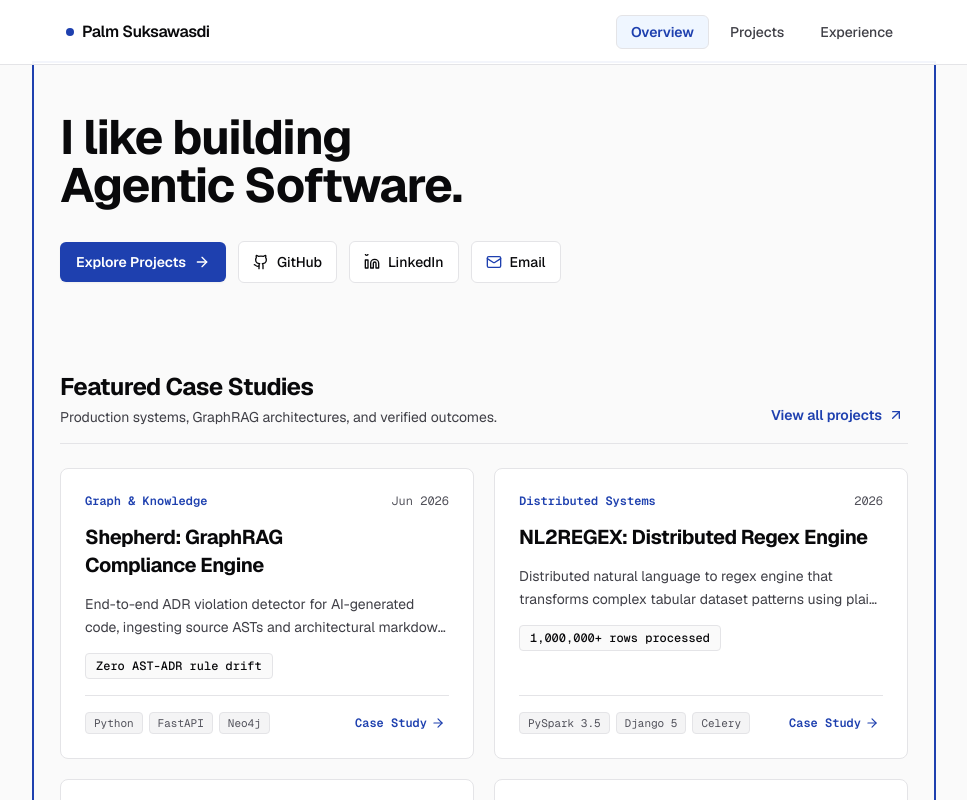
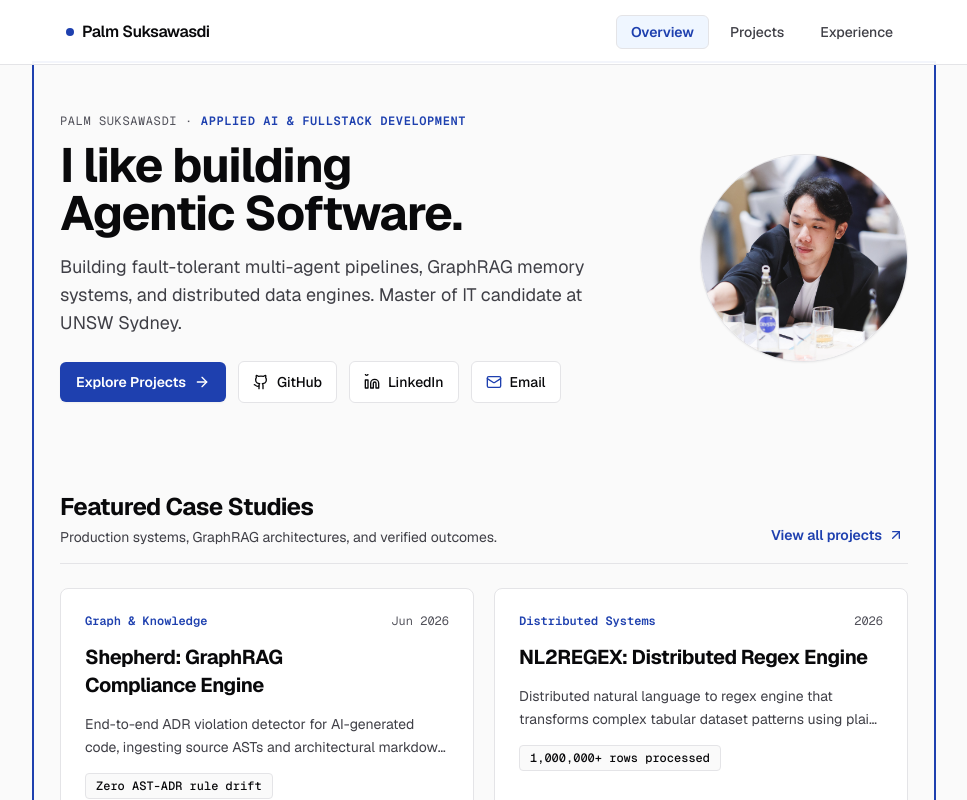
Before and after one commit to Ravicha2/Ravicha2.github.io, a React (Vite) app: page / in a window 1280 px wide. Shown: the top 800 px of the page, without its empty margins (156-1123 px from the left). Built offline with nearby package versions, Linux system fonts and the light colour scheme.

Commit message:
tweak hero

```diff
--- a/src/components/home/HeroNarrative.tsx
+++ b/src/components/home/HeroNarrative.tsx
@@ -1,7 +1,10 @@
 import type React from 'react';
+import { useState, useEffect } from 'react';
 import { Mail, ArrowRight } from 'lucide-react';
 import { profile } from '../../data/profile';
 import { TransitionLink } from '../common/TransitionLink';
+
+const heroImg = '/assets/Hero.jpeg';
 
 const GithubIcon: React.FC<{ className?: string }> = ({ className = 'w-4 h-4' }) => (
   <svg
@@ -36,29 +39,81 @@ const LinkedinIcon: React.FC<{ className?: string }> = ({ className = 'w-4 h-4'
   </svg>
 );
 
+// Token chunks for generative AI streaming effect
+const HEADLINE_TOKENS = ['I', ' li','ke', ' bu', 'il', 'd', 'ing', ' A', 'gen', 'tic', ' Soft', 'wa', 're', '.'];
+
 export const HeroNarrative: React.FC = () => {
+  const [displayedTokens, setDisplayedTokens] = useState<string[]>([]);
+  const [isComplete, setIsComplete] = useState(false);
+
+  useEffect(() => {
+    // Immediate render if user prefers reduced motion
+    const prefersReducedMotion =
+      typeof window !== 'undefined' &&
+      window.matchMedia('(prefers-reduced-motion: reduce)').matches;
+
+    if (prefersReducedMotion) {
+      setDisplayedTokens(HEADLINE_TOKENS);
+      setIsComplete(true);
+      return;
+    }
+
+    let currentIndex = 0;
+    const interval = setInterval(() => {
+      if (currentIndex < HEADLINE_TOKENS.length) {
+        const nextToken = HEADLINE_TOKENS[currentIndex];
+        setDisplayedTokens((prev) => [...prev, nextToken]);
+        currentIndex++;
+      } else {
+        setIsComplete(true);
+        clearInterval(interval);
+      }
+    }, 120);
+
+    return () => clearInterval(interval);
+  }, []);
+
   return (
     <section aria-labelledby="hero-title" className="space-y-6 pt-2 pb-6">
-      {/* Heading and Thesis */}
+      <div className="flex flex-col-reverse md:flex-row items-start md:items-center justify-between gap-6 md:gap-10">
+        {/* Left: Text & Actions */}
+        <div className="flex-1 space-y-4 max-w-xl">
           <div className="space-y-3">
-        {/* <div className="flex items-center gap-2 text-xs font-mono text-text-muted tracking-wider uppercase">
+            <div className="flex items-center gap-2 text-xs font-mono text-text-muted tracking-wider uppercase">
               <span>{profile.name}</span>
               <span>·</span>
               <span className="text-accent-solid font-semibold">{profile.title}</span>
-        </div> */}
+            </div>
 
             <h1
               id="hero-title"
-          className="text-3xl sm:text-4xl lg:text-5xl font-bold tracking-tight text-text-primary leading-[1.1] text-balance max-w-2xl"
+              className="text-3xl sm:text-4xl lg:text-5xl font-bold tracking-tight text-text-primary leading-[1.12] min-h-[2.5rem] sm:min-h-[3.25rem]"
             >
-          I like building Agentic Software.
+              {displayedTokens.map((token, index) => (
+                <span
+                  key={index}
+                  className={`transition-colors duration-150 ${
+                    index === displayedTokens.length - 1 && !isComplete
+                      ? 'text-accent-solid'
+                      : 'text-text-primary'
+                  }`}
+                >
+                  {token}
+                </span>
+              ))}
+              {!isComplete && (
+                <span
+                  className="inline-block w-2.5 sm:w-3 h-6 sm:h-8 bg-accent-solid ml-1 align-middle animate-pulse"
+                  aria-hidden="true"
+                />
+              )}
             </h1>
           </div>
 
-      {/* Core Systems Narrative
-      <p className="text-base sm:text-lg text-text-secondary leading-relaxed max-w-2xl text-pretty">
+          {/* Systems Narrative */}
+          <p className="text-base sm:text-lg text-text-secondary leading-relaxed text-pretty">
             Building fault-tolerant multi-agent pipelines, GraphRAG memory systems, and distributed data engines. Master of IT candidate at UNSW Sydney.
-      </p> */}
+          </p>
 
           {/* Action Links & Social Bar */}
           <div className="flex flex-wrap items-center gap-3 pt-2">
@@ -101,6 +156,20 @@ export const HeroNarrative: React.FC = () => {
               <span>Email</span>
             </a>
           </div>
+        </div>
+
+        {/* Right: Hero Image */}
+        <div className="flex-shrink-0 self-center md:self-auto">
+          <div className="w-36 h-36 sm:w-44 sm:h-44 md:w-52 md:h-52 rounded-full overflow-hidden border border-border-subtle bg-surface shadow-sm hover:border-border-strong transition-all duration-300">
+            <img
+              src={heroImg}
+              alt="Palm Suksawasdi"
+              className="w-full h-full object-cover object-center hover:scale-[1.03] transition-transform duration-300"
+              loading="eager"
+            />
+          </div>
+        </div>
+      </div>
     </section>
   );
 };
--- a/src/data/profile.ts
+++ b/src/data/profile.ts
@@ -4,6 +4,9 @@ export const profile: Profile = {
   name: 'Palm Suksawasdi',
   preferredName: 'Palm',
   fullName: 'Ravicha Suksawasdi Na Ayuthaya',
+  title: 'Applied AI & FullStack Development',
+  headline: 'Building fault-tolerant multi-agent pipelines, GraphRAG memory systems, and distributed data engines.',
+  status: 'Master of IT at UNSW Sydney (WAM 83 / Distinction, graduating Dec 2026) · Open to full-time Applied AI & Backend Systems roles.',
   location: 'Sydney, Australia',
   email: 'rsuksawasdi@gmail.com',
   links: {
```
Also changed, not shown: assets/Hero.jpeg (added), public/assets/Hero.jpeg (added). Lines whose indentation alone changed are shown as unchanged.
